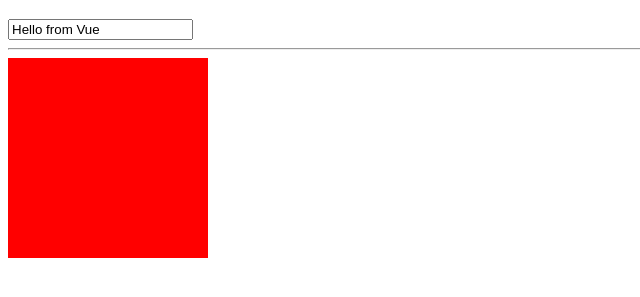
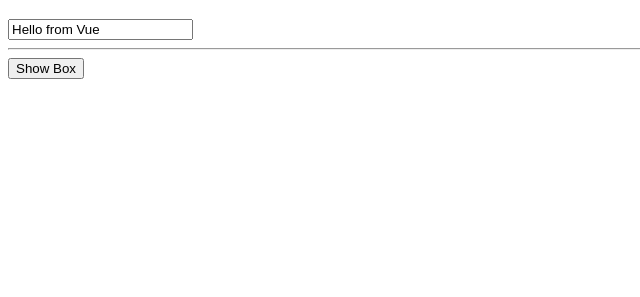
Before and after one commit to Axhar85/vue-proj, a plain HTML site: page index.html in a window 1280 px wide. Shown: the part 61-358 px from the top of the page, without its empty margins (0-640 px from the left). Drawn offline with nearby package versions, Linux system fonts and the light colour scheme.

Commit message:
creating events and methoods

```diff
--- a/index.html
+++ b/index.html
@@ -26,9 +26,9 @@
         <h1> {{greeting}} </h1>
         <input v-model="greeting">
         <hr/>
+        <button v-on:click="isVisible= !isVisible">Show Box</button>
         <div v-if="isVisible" class="box"></div>
-        <div v-else-if="isVisibleTwo"  class="box two"></div>
-        <div v-else class="box three"></div>
+
     </div>
     <script src="https://unpkg.com/vue@next"></script>
     <script>
@@ -37,7 +37,7 @@
                 return{
                     greeting: 'Hello from Vue',
                     isVisible: false,
-                    isVisibleTwo: true,
+
                 }
             }
         })
```
